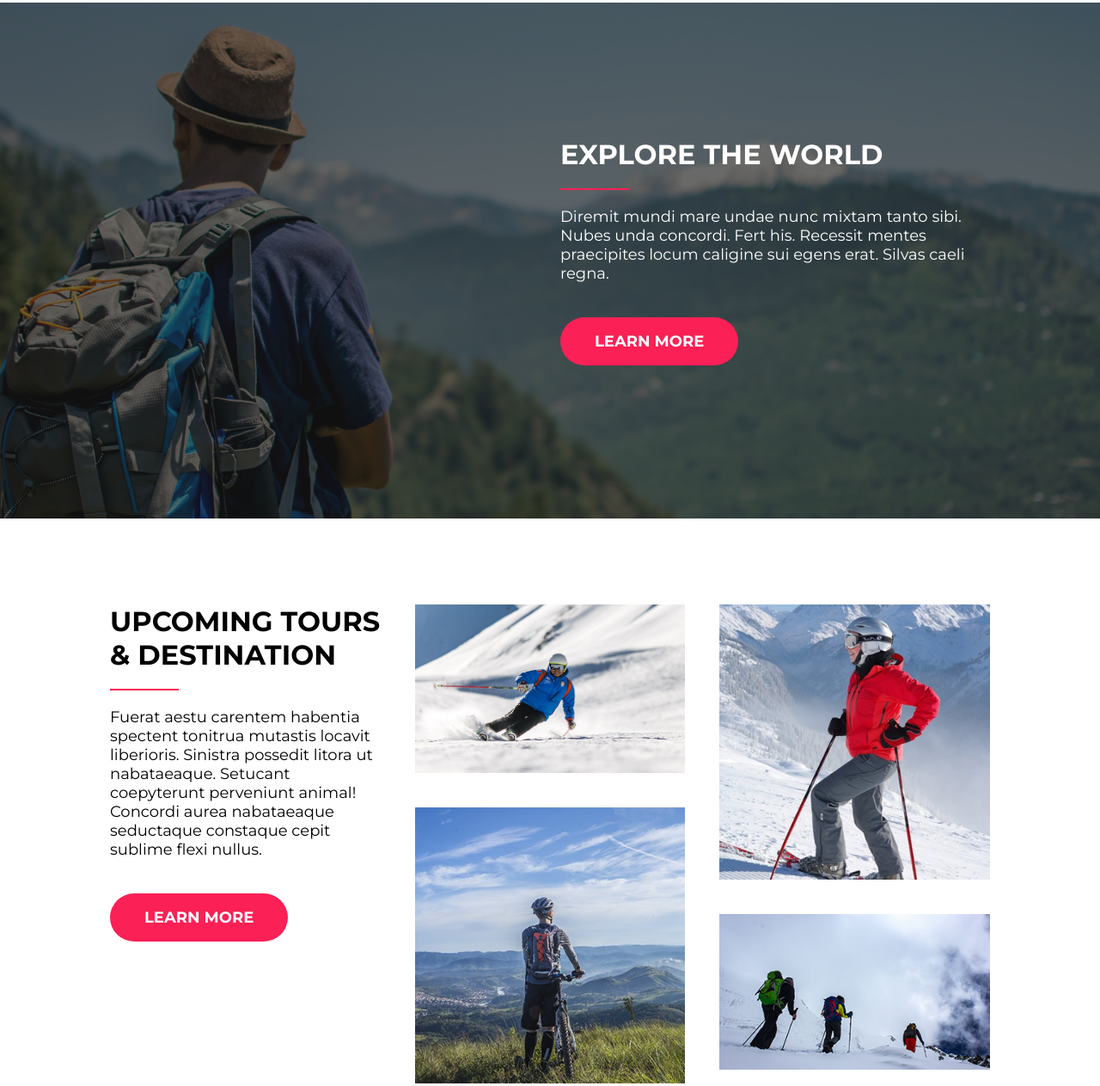
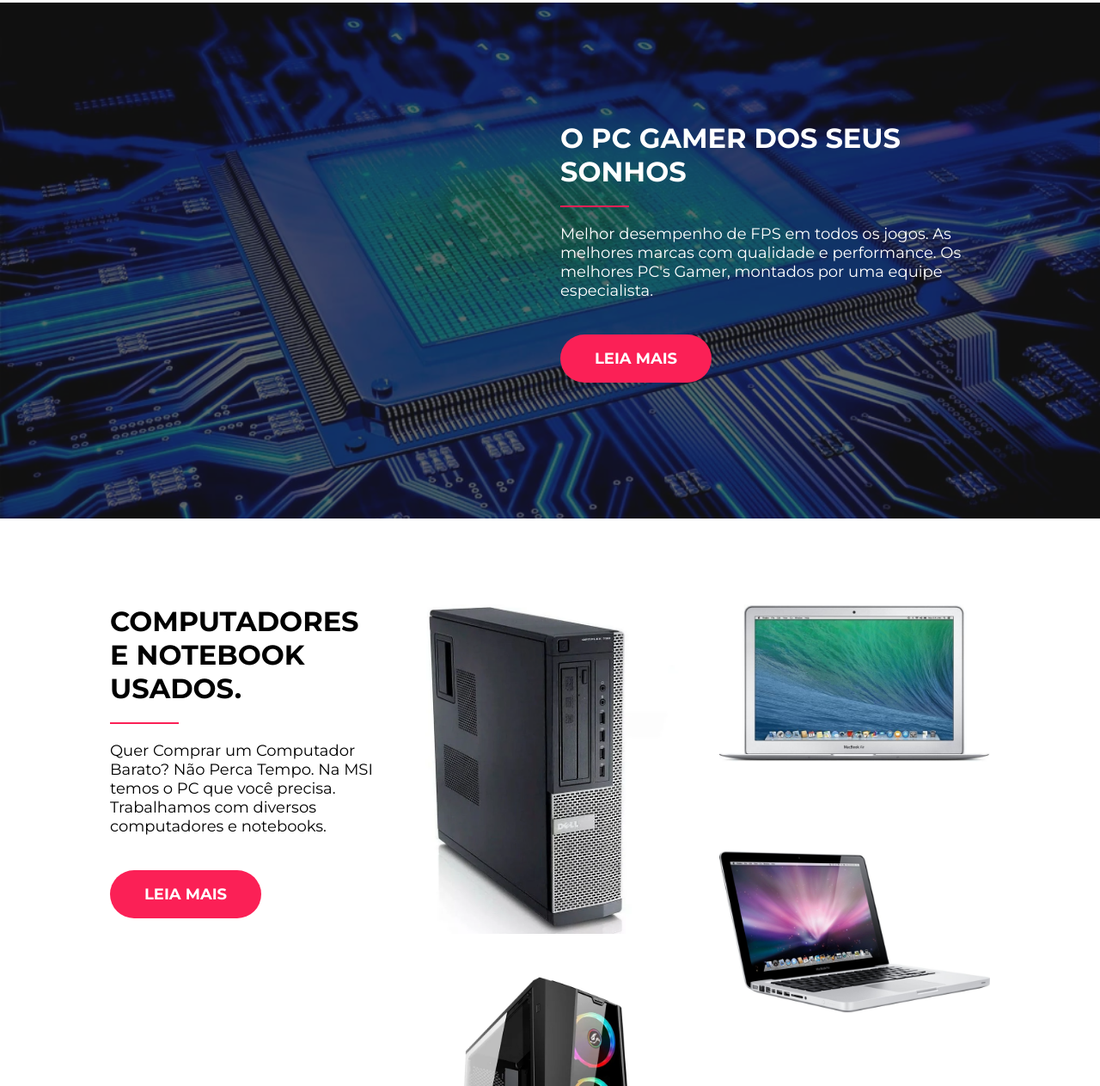
Before and after one commit to Paulo-tech1/LandingPage, a plain HTML site: page index.html in a window 1280 px wide. Shown: the part 1805-3068 px from the top of the page at 86% size. Drawn offline with Linux system fonts and the light colour scheme.

Commit message:
lading page msi

```diff
--- a/assets/css/styles.css
+++ b/assets/css/styles.css
@@ -177,7 +177,7 @@ p {
 /* section explore start */
 
 #explore {
-  background-image: url("../images/explore-bg.jpg");
+  background-image: url("../images/mundo.png");
   background-repeat: no-repeat;
   background-position: top center;
   background-size: cover;
--- a/index.html
+++ b/index.html
@@ -89,14 +89,12 @@
         <div class="container">
           <div id="explore-content">
             <div>
-              <h2 class="section-title">Explore the world</h2>
+              <h2 class="section-title">O PC GAMER DOS SEUS SONHOS</h2>
               <hr class="divider" />
               <p>
-                Diremit mundi mare undae nunc mixtam tanto sibi. Nubes unda
-                concordi. Fert his. Recessit mentes praecipites locum caligine
-                sui egens erat. Silvas caeli regna.
+                Melhor desempenho de FPS em todos os jogos. As melhores marcas com qualidade e performance. Os melhores PC's Gamer, montados por uma equipe especialista.
               </p>
-              <a href="#" class="btn">Learn more</a>
+              <a href="#" class="btn">LEIA MAIS</a>
             </div>
           </div>
         </div>
@@ -105,23 +103,20 @@
       <section id="upcoming-tours">
         <div class="container">
           <div>
-            <h2 class="section-title">Upcoming tours & destination</h2>
+            <h2 class="section-title">COMPUTADORES E NOTEBOOK USADOS.</h2>
             <hr class="divider" />
             <p>
-              Fuerat aestu carentem habentia spectent tonitrua mutastis locavit
-              liberioris. Sinistra possedit litora ut nabataeaque. Setucant
-              coepyterunt perveniunt animal! Concordi aurea nabataeaque
-              seductaque constaque cepit sublime flexi nullus.
+              Quer Comprar um Computador Barato? Não Perca Tempo. Na MSI temos o PC que você precisa. Trabalhamos com diversos computadores e notebooks.
             </p>
-            <a href="#" class="btn">Learn more</a>
+            <a href="#" class="btn">LEIA MAIS</a>
           </div>
           <div class="upcoming-tours-img">
-            <img src="./assets/images/outdoor-image-01.jpg" alt="" />
-            <img src="./assets/images/outdoor-image-02.jpg" alt="" />
+            <img src="./assets/images/dell.png" alt="" />
+            <img src="./assets/images/setup-gamer.png" alt="" />
           </div>
           <div class="upcoming-tours-img">
-            <img src="./assets/images/outdoor-image-03.jpg" alt="" />
-            <img src="./assets/images/outdoor-image-04.jpg" alt="" />
+            <img src="./assets/images/macbookiar.jpg" alt="" />
+            <img src="./assets/images/13_macbook_pro.png" alt="" />
           </div>
         </div>
       </section>
```
Also changed, not shown: assets/images/13_macbook_pro.png (added), assets/images/dell.png (added), assets/images/macbooPpro.png (added), assets/images/macbookiar.jpg (added), assets/images/mundo.png (added), assets/images/setup-gamer.png (added), 1 other file.
